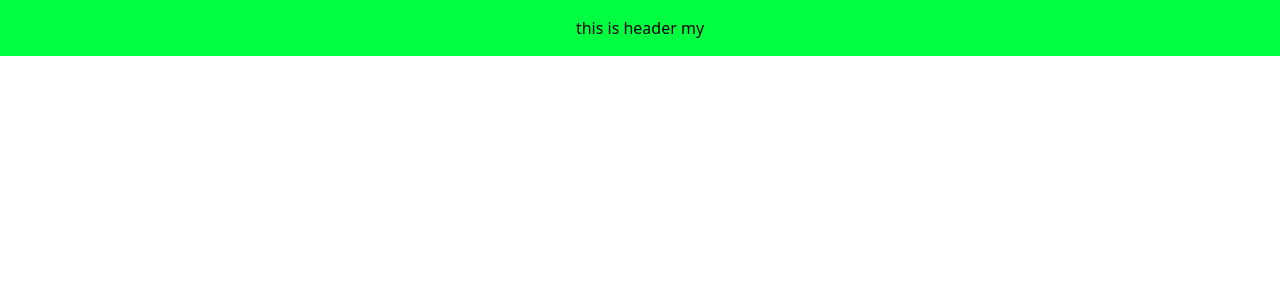
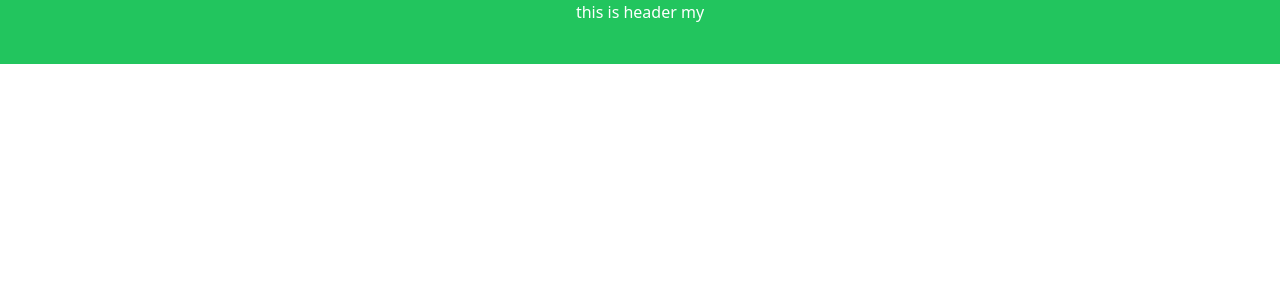
Before and after one commit to PiyumalNipuna60/React-Study-02, a React (Create React App) app in the folder project-01/: page / in a window 1280 px wide. Shown: the top 300 px of the page. Built offline with nearby package versions, Linux system fonts and the light colour scheme.

Commit message:
add content

```diff
--- a/project-01/src/components/header/Header.js
+++ b/project-01/src/components/header/Header.js
@@ -3,7 +3,7 @@ import React, { Component } from 'react'
 export default class Header extends Component {
   render() {
     return (
-      <div className="bg-accent-tes-200 h-13 w-full text-black fixed top-0 p-4">
+      <div className="bg-green-500 border-gray-200 px-4 h-16  dark:bg-gray-600 font-Poppins text-white">
         <span>this is header my</span>
       </div>
     )
--- a/project-01/src/index.css
+++ b/project-01/src/index.css
@@ -1,7 +1,6 @@
+@tailwind base;
 @tailwind components;
 @tailwind utilities;
-
-@tailwind base;
 
 @layer base{
   /* you can add more generic style here */
```
